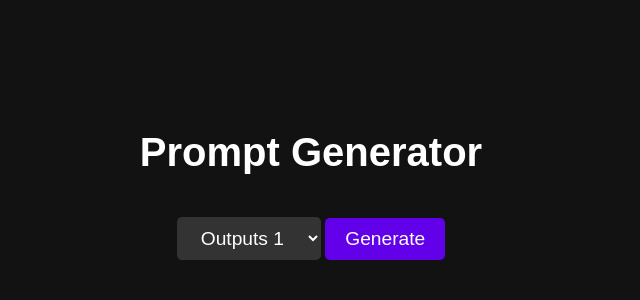
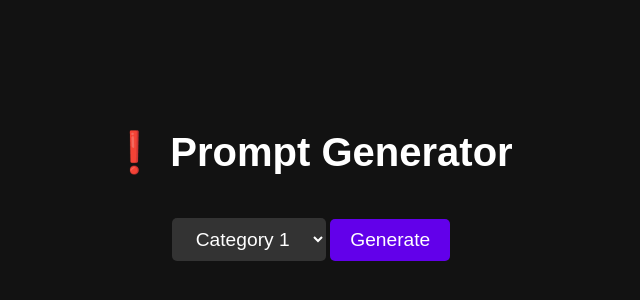
Before and after one commit to kay-who-codes/Prompt-Generator, a plain HTML site: page index.html in a window 1280 px wide. Shown: the part 204-504 px from the top of the page, without its empty margins (329-969 px from the left). Drawn offline with Linux system fonts and the light colour scheme.

Commit message:
Update and rename app.html to index.html

```diff
--- a/app.html
+++ b/index.html
@@ -8,10 +8,10 @@
 </head>
 <body>
     <div class="container">
-        <h1 id="title">Prompt Generator</h1>
+        <h1 id="title">❗ Prompt Generator</h1>
         <select id="fileSelector">
-            <option value="Outputs/Outputs1.js">Outputs 1</option>
-            <option value="Outputs/Outputs2.js">Outputs 2</option>
+            <option value="Outputs/Outputs1.js">Category 1</option>
+            <option value="Outputs/Outputs2.js">Category 2</option>
         </select>
         <button id="generateBtn">Generate</button>
         <p id="output"></p>
```
